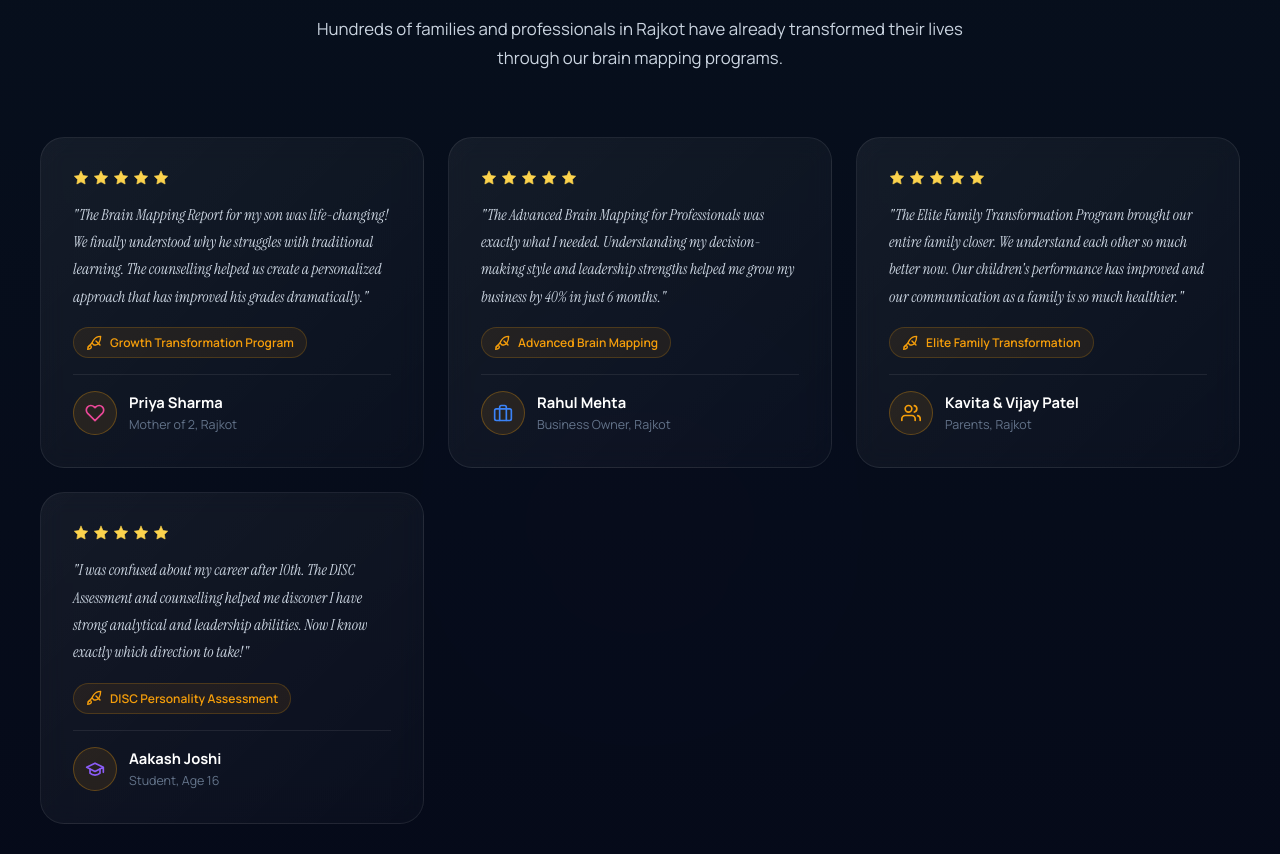
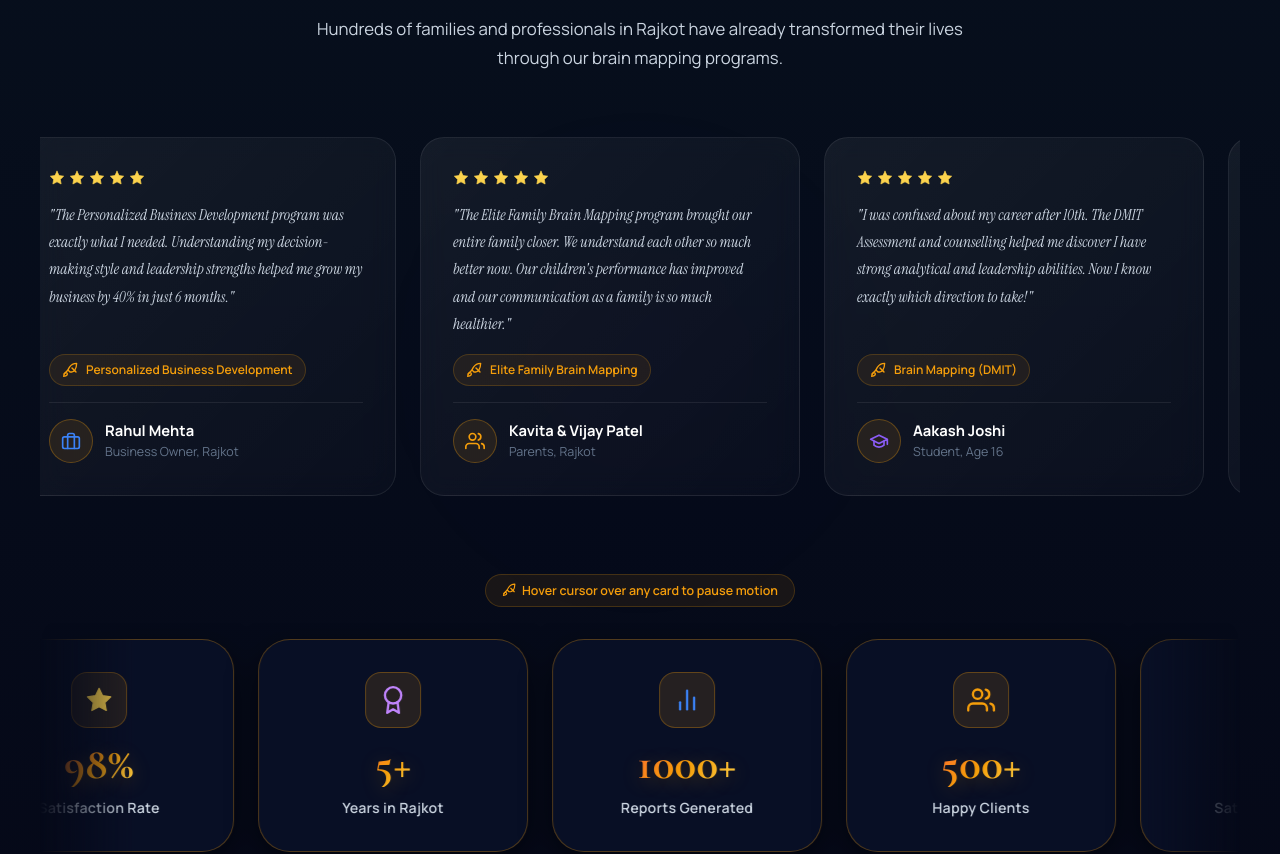
Before and after one commit to fuertenitesh-sys/ManasMatrix_Latest, a React (Vite) app: page / in a window 1280 px wide. Shown: the part 7621-8475 px from the top of the page. Built offline with nearby package versions, Linux system fonts and the light colour scheme.

Commit message:
Fix: Restore Testimonials auto-scrolling single-line carousel animation and update program text labels

```diff
--- a/src/components/Testimonials/Testimonials.css
+++ b/src/components/Testimonials/Testimonials.css
@@ -1,14 +1,34 @@
 .testimonials__grid {
-  display: grid;
-  grid-template-columns: repeat(auto-fit, minmax(min(100%, 380px), 1fr));
+  display: flex;
+  flex-wrap: nowrap;
+  overflow-x: auto;
+  overflow-y: hidden;
   gap: 24px;
+  padding-bottom: 8px; /* Slight padding for shadow */
+  scrollbar-width: none; /* Firefox */
+  -ms-overflow-style: none; /* IE and Edge */
+}
+
+/* Hide scrollbar for Chrome, Safari and Opera */
+.testimonials__grid::-webkit-scrollbar {
+  display: none;
+  width: 0;
+  height: 0;
 }
 
 .testimonials__card {
+  flex: 0 0 auto;
+  width: min(100%, 380px);
   padding: 32px;
   display: flex;
   flex-direction: column;
   gap: 16px;
+  transition: transform 0.3s ease, box-shadow 0.3s ease;
+}
+
+/* Disable the global .glass-card hover transform specifically for testimonials to keep them perfectly stable during carousel hover */
+.testimonials__card:hover {
+  transform: none !important;
 }
 
 .testimonials__rating {
--- a/src/components/Testimonials/Testimonials.jsx
+++ b/src/components/Testimonials/Testimonials.jsx
@@ -8,31 +8,31 @@ const testimonials = [
     role: 'Mother of 2, Rajkot',
     text: 'The Brain Mapping Report for my son was life-changing! We finally understood why he struggles with traditional learning. The counselling helped us create a personalized approach that has improved his grades dramatically.',
     rating: 5,
-    program: 'Growth Transformation Program',
+    program: 'Brain Mapping (DMIT)',
     avatar: <HeartIcon size={20} color="#EC4899" />,
   },
   {
     name: 'Rahul Mehta',
     role: 'Business Owner, Rajkot',
-    text: 'The Advanced Brain Mapping for Professionals was exactly what I needed. Understanding my decision-making style and leadership strengths helped me grow my business by 40% in just 6 months.',
+    text: 'The Personalized Business Development program was exactly what I needed. Understanding my decision-making style and leadership strengths helped me grow my business by 40% in just 6 months.',
     rating: 5,
-    program: 'Advanced Brain Mapping',
+    program: 'Personalized Business Development',
     avatar: <BriefcaseIcon size={20} color="#3B82F6" />,
   },
   {
     name: 'Kavita & Vijay Patel',
     role: 'Parents, Rajkot',
-    text: 'The Elite Family Transformation Program brought our entire family closer. We understand each other so much better now. Our children\'s performance has improved and our communication as a family is so much healthier.',
+    text: 'The Elite Family Brain Mapping program brought our entire family closer. We understand each other so much better now. Our children\'s performance has improved and our communication as a family is so much healthier.',
     rating: 5,
-    program: 'Elite Family Transformation',
+    program: 'Elite Family Brain Mapping',
     avatar: <UsersIcon size={20} color="#F59E0B" />,
   },
   {
     name: 'Aakash Joshi',
     role: 'Student, Age 16',
-    text: 'I was confused about my career after 10th. The DISC Assessment and counselling helped me discover I have strong analytical and leadership abilities. Now I know exactly which direction to take!',
+    text: 'I was confused about my career after 10th. The DMIT Assessment and counselling helped me discover I have strong analytical and leadership abilities. Now I know exactly which direction to take!',
     rating: 5,
-    program: 'DISC Personality Assessment',
+    program: 'Brain Mapping (DMIT)',
     avatar: <GraduationCapIcon size={20} color="#8B5CF6" />,
   },
 ];
@@ -94,8 +94,35 @@ const trustItems = [
 ];
 
 const Testimonials = () => {
-  // Double array for seamless infinite marquee loop
+  // Double array for seamless infinite marquee loop (for trust badges)
   const marqueeItems = [...trustItems, ...trustItems];
+
+  const carouselTestimonials = [...testimonials, ...testimonials];
+
+  const gridRef = useRef(null);
+  const [isHovered, setIsHovered] = useState(false);
+
+  useEffect(() => {
+    let animationId;
+
+    const scrollStep = () => {
+      if (gridRef.current && !isHovered) {
+        gridRef.current.scrollLeft += 1; // Smooth speed
+
+        // Seamless infinite loop:
+        // Since we duplicated the array, scrollWidth / 2 is exactly the width of the first original set.
+        // Once we scroll past the first set, snap back to 0 invisibly.
+        if (gridRef.current.scrollLeft >= gridRef.current.scrollWidth / 2) {
+           gridRef.current.scrollLeft = 0;
+        }
+      }
+      animationId = requestAnimationFrame(scrollStep);
+    };
+
+    animationId = requestAnimationFrame(scrollStep);
+
+    return () => cancelAnimationFrame(animationId);
+  }, [isHovered]);
 
   return (
     <section className="testimonials section" id="testimonials">
@@ -116,9 +143,16 @@ const Testimonials = () => {
           </p>
         </div>
 
-        <div className="testimonials__grid">
-          {testimonials.map((t, i) => (
-            <div key={t.name} className={`testimonials__card glass-card animate-reveal fade-up delay-${(i + 1) * 100}`} id={`testimonial-${i + 1}`}>
+        <div
+          className="testimonials__grid"
+          ref={gridRef}
+          onMouseEnter={() => setIsHovered(true)}
+          onMouseLeave={() => setIsHovered(false)}
+          onTouchStart={() => setIsHovered(true)}
+          onTouchEnd={() => setIsHovered(false)}
+        >
+          {carouselTestimonials.map((t, i) => (
+            <div key={`${t.name}-${i}`} className={`testimonials__card glass-card animate-reveal fade-up delay-${((i % 4) + 1) * 100}`} id={`testimonial-${i + 1}`}>
               <div className="testimonials__rating" style={{ display: 'flex', gap: '4px' }}>
                 {[...Array(t.rating)].map((_, idx) => (
                   <StarIcon key={idx} size={16} color="#FCD34D" />
```
